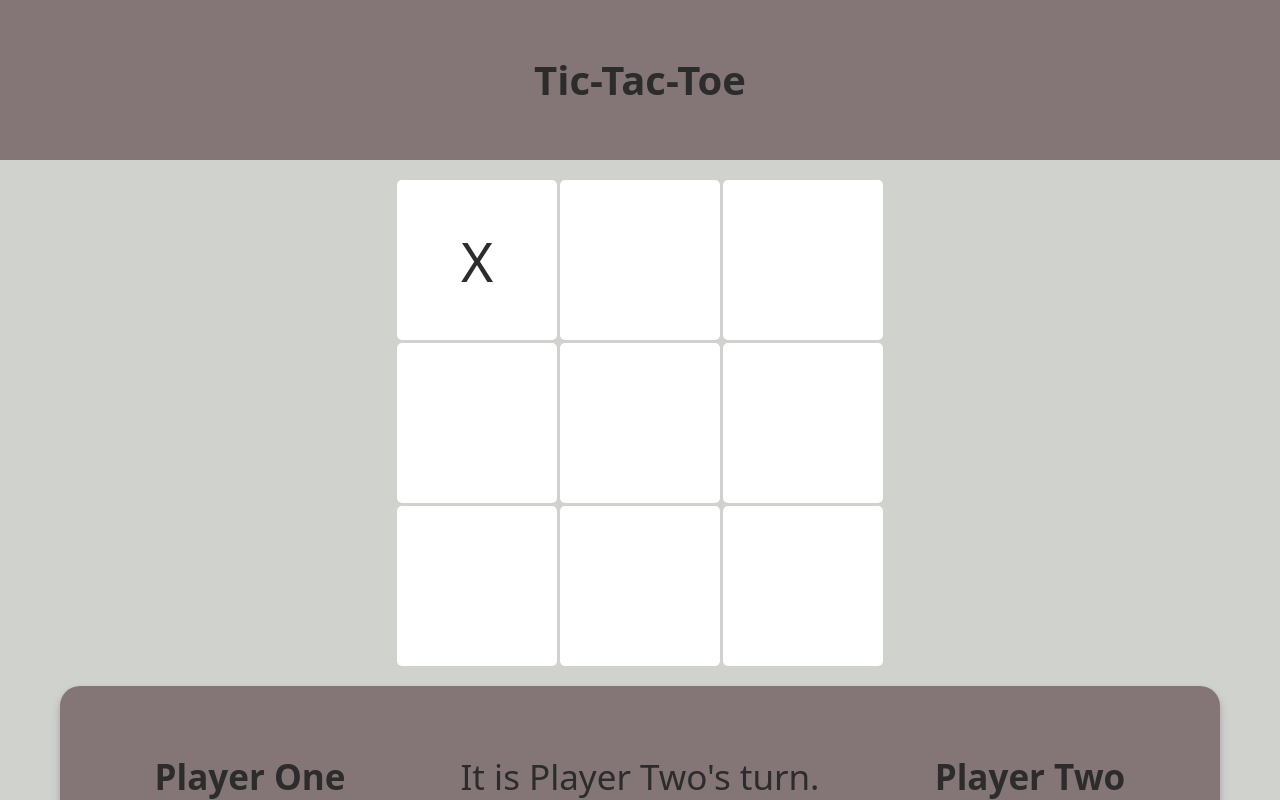
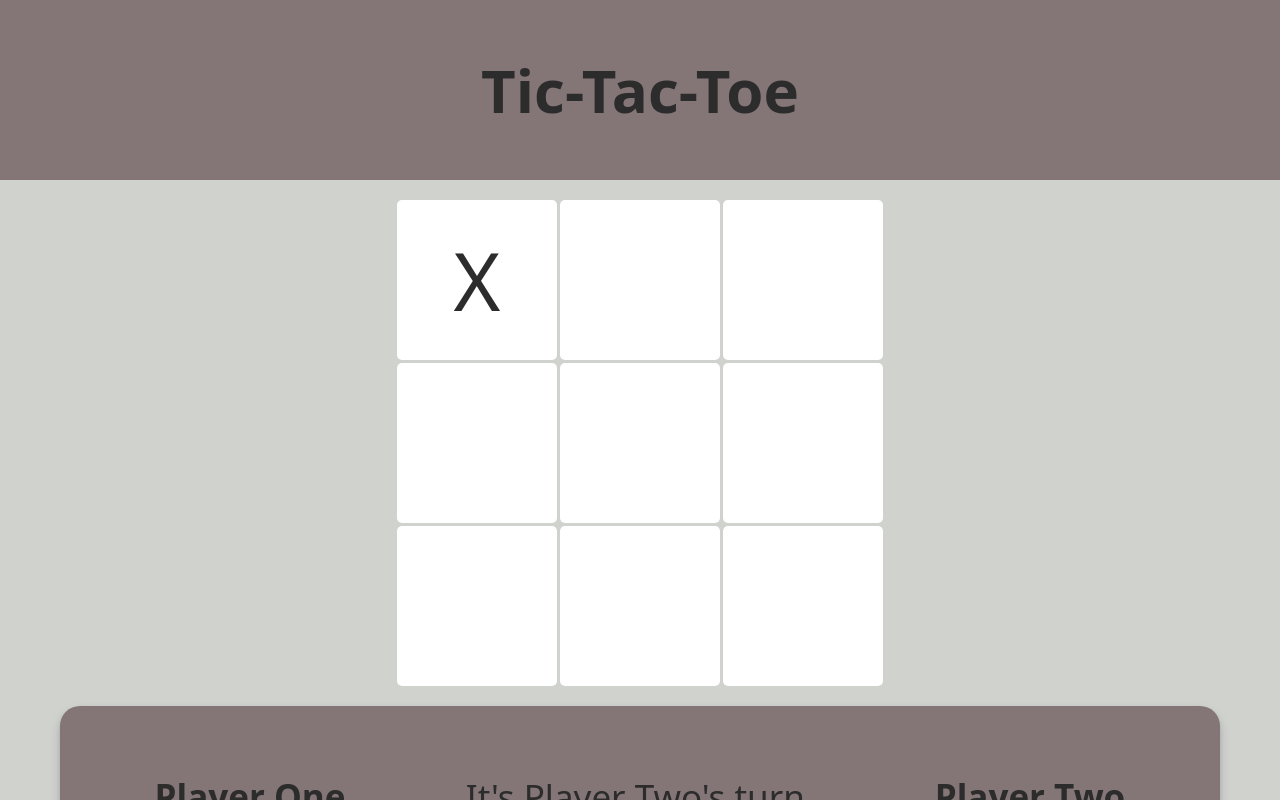
Before and after one commit to GilesTodd166/tic-tac-toe, a plain HTML site: page index.html in a window 1280 px wide. Both pictures are taken after a click on the element 477 px from the left and 260 px from the top of the page. Shown: the top 800 px of the page. Drawn offline with Linux system fonts and the light colour scheme.

Commit message:
Version 3.0 Complete.
Refactored gameController and gameObject.
Separated DOM manipulations and game state.
Simplified convoluted code.
Finalized visual design and batch tested.

```diff
--- a/index.html
+++ b/index.html
@@ -13,7 +13,7 @@
     <main>
         <div class="game-info">
             <div class="player-one">Player One</div>
-            <div class="info-top"></div>
+            <div class="info-top">Click a space to start!</div>
             <div class="player-two">Player Two</div>
 
             <div class="player-one-name">
--- a/script.js
+++ b/script.js
@@ -1,8 +1,10 @@
-// GAMEBOARD COMPNENT
 const gameBoard = (function () {
     const rows = 3;
     const cols = 3;
     const board = [];
+
+    // Calls nested for loop to initialize the board array - used during restartGame()
+    function intialiseBoard() {
 
         for (let i = 0; i < rows; i++) {
             board[i] = [];
@@ -11,62 +13,43 @@ const gameBoard = (function () {
             };
         };
 
-    function buildBoard() {
-
-    const currentBoard = board;
-
-    const mainDiv = document.querySelector('main');
-    const container = document.createElement('div');
-    container.setAttribute('class', 'container');
-
-    mainDiv.prepend(container);
-
-        for (let r = 0; r < currentBoard.length; r++) {
-            for (let c = 0; c < currentBoard[r].length; c++) {
-
-                const cells = document.createElement('div');
-                    cells.setAttribute('class','game-cell');
-                    cells.setAttribute('data-row',[r]);
-                    cells.setAttribute('data-col',[c]);
-                    cells.textContent = currentBoard[r][c];
-                    container.append(cells);
-            };
-        };
     };
 
+    // Check if cell is valid for players symbol to be placed.
     function placeSymbol(row, col, symbol) {
-        // Check if space is empty
+
         if (board[row][col] === '' &&
             board[row][col] != 'X' &&
             board[row][col] != 'O') {
                 board[row][col] = symbol;
-                testBoard.roundCounter++;
                 return true;
             } else {
-            console.log("You can't go here!");
                 return false;
-        }
+            };
     };
 
-    buildBoard(); // Initialize buildBoard instance.
+    // Initialises first instance of board array.
+    intialiseBoard();
 
-    return { board, placeSymbol, buildBoard };
+    return { board, intialiseBoard, placeSymbol }
 
 })();
 
-// GAMECONTROLLER
+// Calls gameBoard function.
+const boardTest = gameBoard;
+
+// Create gameController function to handle game state.
 function gameController() {
-
     let players = [
-        {
-            name: "Player One",
+        {name: 'Player One',
             symbol: 'X'
         },
-        {
-            name: "Player Two",
+        {name: 'Player Two',
             symbol: 'O'
         }
     ];
+
+    const boardInstance = gameBoard.board;
 
     currentPlayer = players[0];
 
@@ -74,236 +57,238 @@ function gameController() {
 
     let roundCounter = 0;
 
-    // creates instance of gameBoard();
-    const boardInstance = gameBoard.board;
+    let info = '';
 
-    // reference topInfo and use a function to expose the updated message.
-    let topInfo = '';
-    function getTopInfo() { return topInfo };
-
+    // Ternary operator to switch player.
     function switchPlayer() {
         currentPlayer = currentPlayer === players[0] ? players[1] : players[0];
     };
 
+    // Check's win conditions for rows, columns and diagonals.
     function checkWinner(symbol) {
-
         const size = boardInstance.length;
-
-        // Loop over each array
+        // Rows
         for (let i = 0; i < size; i++) {
-
-            // Rows
-            if (
-                boardInstance[i][0] == symbol &&
+            if (boardInstance[i][0] == symbol &&
                 boardInstance[i][1] == symbol &&
                 boardInstance[i][2] == symbol) {
-                    topInfo = `${currentPlayer.name} is the winner!`;
-                    testBoard.isGameOver = true;
-                    return;
-                };
-        };
-            // Loop over array...
+                    controlTest.isGameOver = true;
+                    return true;
+                }
+        }
+        // Columns
         for (let j = 0; j < size; j++) {
-                 console.log("Row " + j + ":", boardInstance[j]);
-
-                // Cols
-                if (
-                    boardInstance[0][j] == symbol &&
+            if (boardInstance[0][j] == symbol &&
                 boardInstance[1][j] == symbol &&
                 boardInstance[2][j] == symbol) {
-                        topInfo = `${currentPlayer.name} is the winner!`;
-                        testBoard.isGameOver = true;
-                        return;
-                    };
-        };
-
-        // Diags
+                    controlTest.isGameOver = true;
+                    return true;
+                }
+        }
+        // Diagonals
         if (
             (boardInstance[0][0] == symbol &&
             boardInstance[1][1] == symbol &&
             boardInstance[2][2] == symbol) ||
             (boardInstance[0][2] == symbol &&
             boardInstance[1][1] == symbol &&
-            boardInstance[2][0] == symbol)) {
-                topInfo = `${currentPlayer.name} is the winner!`;
-                testBoard.isGameOver = true;
-                return;
-        };
+            boardInstance[2][0] == symbol)
+        ) {
+            controlTest.isGameOver = true;
+            return true;
+        } else {
+            return false;
+        }
     };
 
+    // Checks tie by counting total rounds played and if isGameOver has not been updated due to successful win condition.
     function checkTie() {
-        if (testBoard.roundCounter === 9 && isGameOver === false) {
-            testBoard.isGameOver =  true;
-            topInfo = "It's a tie!";
-            return;
+        if (isGameOver == false && controlTest.roundCounter == 9) {
+            controlTest.isGameOver = true;
+            return true;
         } else {
-            return;
-        };
+            return false;
+        }
     };
 
-    function resetBoard() {
-        boardInstance.forEach(innerArray => {
-            innerArray.forEach(clear);
-        });
+    // Checks isGameOver and if move is valid, returns message to inform player, valid moves are updated on board array - placeSymbol.
+    // roundCounter is incremented if move is successful.
+    // Win and then Tie conditions checked, message updated.
+    // Player switched if no end game conditions are met.
+    function playTurn(row, col, symbol) {
+        if (controlTest.isGameOver) {
+            return { message: 'The game is over, click restart game.'};
 
-        function clear(element, index, array) {
-           array[index] = '';
-        };
+        } else {
+
+            const checkValid = boardTest.placeSymbol(row, col, symbol);
+
+                if (!checkValid) {
+                    return { message: "You can't go there!" };
                 };
 
-    function restartGame() {
+                    controlTest.roundCounter++
 
-        resetBoard();
+                    if (checkWinner(symbol)) {
+                        return { message: `${currentPlayer.name} is the winner!` };
+                    };
 
-        topInfo = `It is ${currentPlayer.name}'s turn.`;
-        gameTest.infoTop.textContent = topInfo;
+                    if (checkTie()) {
+                        return { message: "It's a tie!" };
+                    };
 
-        testBoard.roundCounter = 0;
 
-        testBoard.isGameOver = false;
-
-        currentPlayer = players[0];
-
-        for (let i = 0; i < 3; i++) {
-            for (let j = 0; j < 3; j++) {
-                gameTest.renderBoard([i],[j], '');
+                    if (!isGameOver) {
+                        switchPlayer();
+                        return { message: `It's ${currentPlayer.name}'s turn.` }
                     };
             };
     };
 
-    function playTurn(row, col, symbol) {
+    return {players,
+            isGameOver,
+            currentPlayer,
+            roundCounter,
+            info,
+            switchPlayer,
+            checkWinner,
+            checkTie,
+            playTurn
+        }
+};
 
-        if (testBoard.isGameOver === true) {
-            topInfo = "The game is over";
-        } else {
+// Exposes gameController.
+const controlTest = gameController();
 
-            // Check if placeSymbol returns true, prevents checkTie and switchPlayer running on invalid move.
-            const symbolCheck = gameBoard.placeSymbol(row, col, symbol);
+// gameObject function used to update UI and manage game flow.
+function gameObject() {
 
-                if (symbolCheck) {
+    // Builds board on the DOM.
+    function buildBoard() {
+        const currentBoard = boardTest.board;
 
-                    // Update and render move on board.
-                    gameTest.renderBoard(row, col, symbol);
+        const mainDiv = document.querySelector('main');
+        const container = document.createElement('div');
+        container.setAttribute('class', 'container');
 
-                    if (symbolCheck === false) {
-                        return;
-                    } else {
+        // Create container to hold game-cells
+        mainDiv.prepend(container);
 
-                        checkWinner(currentPlayer.symbol);
-                        if (testBoard.isGameOver === true) {
-                            return;
-                        }
-                            checkTie();
-                            if (testBoard.isGameOver === true) {
-                                return;
-                            } else {
-                                switchPlayer();
-                                topInfo = `It is ${currentPlayer.name}'s turn.`
+        // Nested for loop to create 9 cells with specific data attributes and same class.
+        for (let r = 0; r < currentBoard.length; r++) {
+            for (let c = 0; c < currentBoard[r].length; c++) {
+
+                const cells = document.createElement('div');
+                cells.setAttribute('class', 'game-cell');
+                cells.setAttribute('data-rows', [r]);
+                cells.setAttribute('data-cols', [c]);
+                cells.textContent = currentBoard[r][c];
+                container.append(cells);
+            };
         };
     };
 
-                } else return;
+    // Update specific cell on DOM with player symbol.
+    function renderBoard(row, col, symbol) {
+        // Selector string targeting data attributes rows and cols.
+        const cells = document.querySelectorAll(`.game-cell[data-rows='${row}'][data-cols='${col}']`);
 
+            // Condition if to check the move is valid.
+            if (!controlTest.isGameOver &&
+                boardTest.board[row][col] != 'X' &&
+                boardTest.board[row][col] != 'O'
+                ) {
+
+                    // Loops over each cell to update symbol on DOM element.
+                    cells.forEach(cell => {
+                        cell.textContent = symbol;
+                    });
                 };
     };
 
-    return { boardInstance,
-             players,
-             currentPlayer,
-             isGameOver,
-             roundCounter,
-             topInfo,
-             getTopInfo,
-             switchPlayer,
-             checkWinner,
-             checkTie,
-             resetBoard,
-             restartGame,
-             playTurn };
-};
+    // Attaches onclick function to each game-cell.
+    function updateCell() {
+        const cells = document.querySelectorAll('.game-cell');
 
-const testBoard = gameController();
+        cells.forEach(cell => {
+            cell.onclick = function() {
 
-    // testBoard.playTurn(0,0,currentPlayer.symbol);
+                // Targets specific cell using dataset attribute.
+                const row = cell.dataset.rows;
+                const col = cell.dataset.cols;
 
-const gameObject = (function () {
-
-    // Use a selector string to dynamically update target cell with args from renderBoard. Board is rendered during playTurn.
-    function renderBoard(row, col, symbol) {
-        const targetCell = "[data-row='" + row + "'][data-col='" + col + "']";
-        const cell = document.querySelector(targetCell);
-        cell.textContent = symbol;
-    };
-
-    // Update Players Names
-    const playerOne = document.querySelector('.player-one');
-    const playerOneName = document.getElementById('playerOneUpdate');
-    const playerTwo = document.querySelector('.player-two');
-    const playerTwoName = document.getElementById('playerTwoUpdate');
-
-        playerOneName.addEventListener('keydown', function (e) {
-            if (e.key === 'Enter') {
-                e.preventDefault;
-                testBoard.players.forEach(item => {
-                    if (item.name === 'Player One' ||
-                        item.name === playerOne.textContent) {
-                            item.name = playerOneName.value;
-                            playerOne.textContent = item.name;
+                    // Sends data to render in the DOM.
+                    renderBoard(row, col, currentPlayer.symbol);
+                    // Triggers playTurn in gameController.
+                    turnReturn = controlTest.playTurn(row, col, currentPlayer.symbol);
+                    // Sends returned message to gameInfo() to update player.
+                    gameInfo(turnReturn.message);
             };
         });
     };
+
+    // Resets variables, reinitialise board, update player with gameInfo, render new board with nested for loop.
+    function restartGame() {
+        currentPlayer = controlTest.players[0];
+        controlTest.roundCounter = 0;
+        controlTest.isGameOver = false;
+        gameBoard.intialiseBoard();
+        gameInfo(`It's ${currentPlayer.name}'s turn to start.`);
+
+        for (let i = 0; i < 3; i++) {
+            for (let j = 0; j < 3; j++) {
+                renderBoard([i],[j], '');
+            };
+        };
+    };
+
+    // Attach restartGame to restartButton in DOM.
+    function restartButton() {
+        const restartButton =  document.querySelector('#restartButton');
+        restartButton.addEventListener('click', restartGame);
+    };
+
+    // Variables for player name updates.
+    const pOneName = document.querySelector('.player-one');
+    const pOneUpdate = document.getElementById('playerOneUpdate');
+    const pTwoName = document.querySelector('.player-two');
+    const pTwoUpdate = document.getElementById('playerTwoUpdate');
+
+    function updatePlayerNames() {
+
+        // Attach enter key as event to player name input field.
+        // Target respective player[0]/[1] with item variable.
+        // Update player name in player array, update player name in DOM with textContent.
+        pOneUpdate.addEventListener('keydown', function(e) {
+            if (e.key === 'Enter') {
+                    let item = controlTest.players[0];
+                        item.name = pOneUpdate.value;
+                            pOneName.textContent = item.name;
+                };
         });
-
-        playerTwoName.addEventListener('keydown', function (e) {
+        pTwoUpdate.addEventListener('keydown', function(e) {
             if (e.key === 'Enter') {
-                e.preventDefault;
-                    testBoard.players.forEach(item => {
-                        if (item.name === 'Player Two' ||
-                            item.name === playerTwo.textContent) {
-                                item.name = playerTwoName.value;
-                                playerTwo.textContent = item.name;
+                    let item = controlTest.players[1];
+                        item.name = pTwoUpdate.value;
+                            pTwoName.textContent = item.name;
                 };
         });
     };
-        });
 
-    // Attach listeners for game play
-    const cells = document.querySelectorAll('.game-cell');
+    // Game info display.
+    const infoTop = document.querySelector('.info-top');
+    // Take message are arg, update textContent with arg. Message sent from playTurn() return statement.
+    function gameInfo(message) {
+        infoTop.textContent = message;
+    };
 
-    // Game state messages
-    const infoTop = document.querySelector('.info-top');
-    const infoBottom = document.querySelector('.info-bottom');
+    buildBoard();
+    updateCell();
+    restartButton();
+    updatePlayerNames();
 
-        cells.forEach(cell => {
-            cell.onclick = function() {
-                const row = this.dataset.row;
-                const col = this.dataset.col;
-                testBoard.playTurn(row,col,currentPlayer.symbol)
+    return { buildBoard, renderBoard, updateCell, restartGame, restartButton, updatePlayerNames, gameInfo }
 
-                // Update game state info in infoTop
-                const newTopInfo = testBoard.getTopInfo();
-                infoTop.textContent = newTopInfo;
 };
-        });
 
-    // Restart game button
-    function restartGame() {
-        const restartButton = document.querySelector('restartButton');
-
-        if (testBoard.isGameOver == false) {
-            restartButton.style.display = 'block';
-        } else {
-            restartButton.style.display = 'none';
-        };
-    };
-            restartButton.addEventListener('click', function() {
-            testBoard.restartGame();
-        });
-
-    return { renderBoard, infoTop, infoBottom, restartGame }
-
-})();
-
-const gameTest = gameObject;
-
-gameTest.renderBoard();
+const objectTest = gameObject();
--- a/style.css
+++ b/style.css
@@ -54,7 +54,7 @@ header {
 	text-align: center;
 	color: #2c2c2c;
 	padding: 60px;
-	font-size: 40px;
+	font-size: 60px;
 	font-weight: bold;
 	background-color: #847577;
 	box-shadow: rgba(50, 50, 93, 0.25) 0px 6px 12px -2px, rgba(0, 0, 0, 0.3) 0px 3px 7px -3px;
@@ -74,6 +74,7 @@ main {
 	align-content: center;
   	transition: background-color 0.3s;
 	border-radius: 5px;
+	font-size: 80px;
 }
 
 .game-cell:hover {
@@ -109,6 +110,8 @@ main {
 
 .info-top {
 	font-weight: 300;
+	text-align: center;
+	padding: 20px;
 }
 
 input, button {
```
Lines whose indentation alone changed are shown as unchanged.
